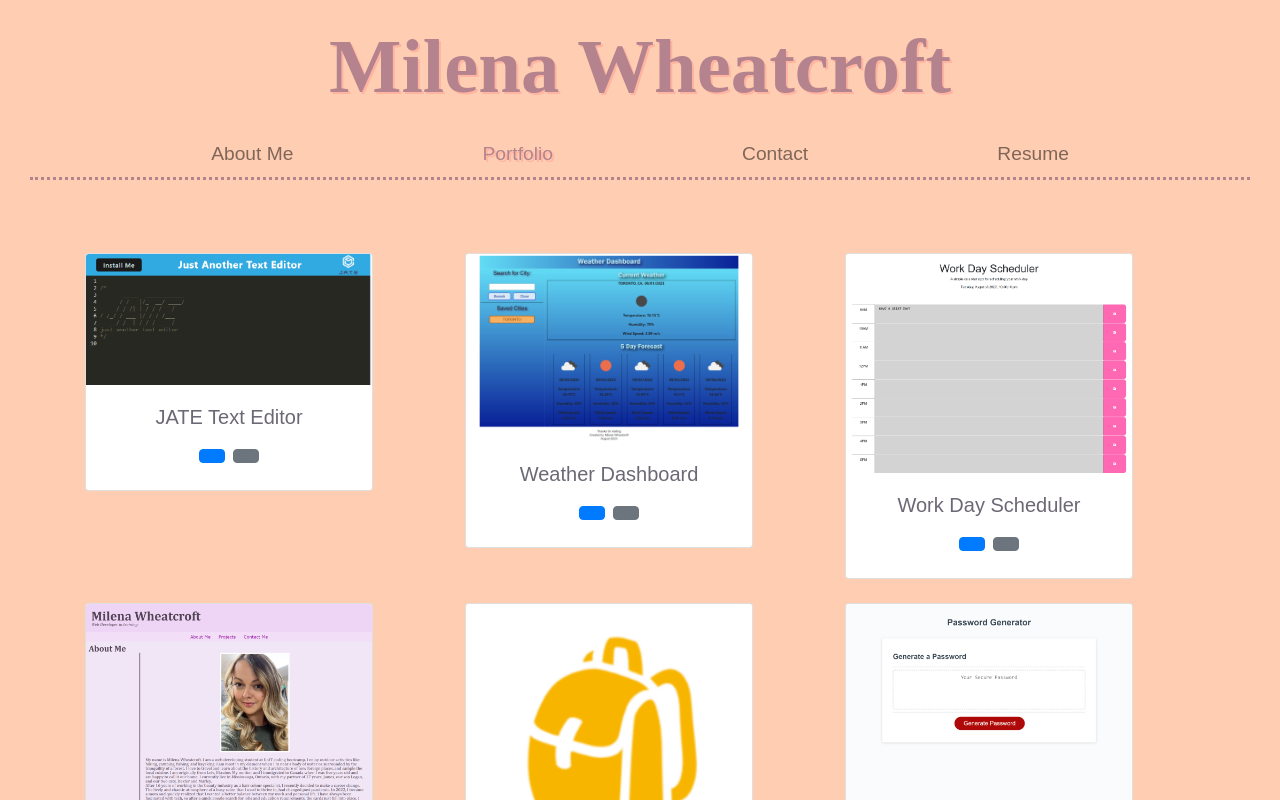
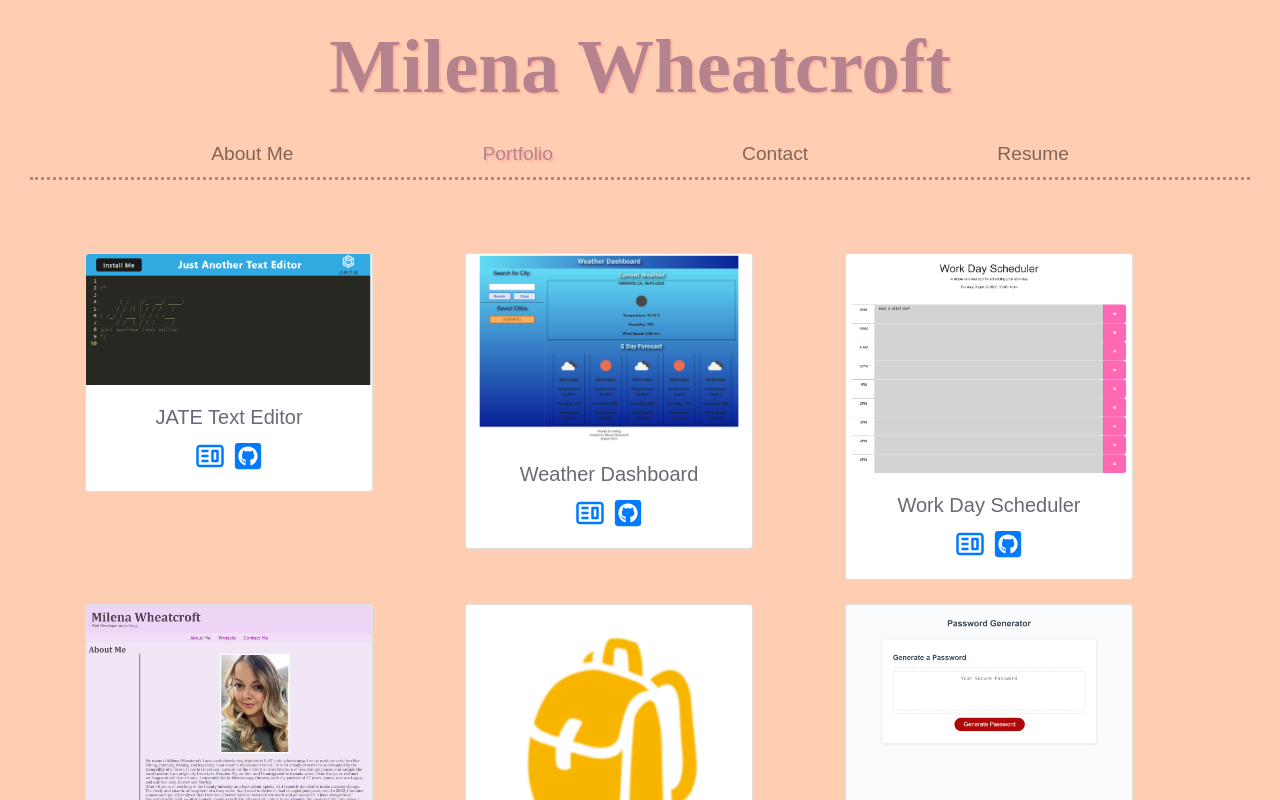
Before and after one commit to milena-allaway/react_portfolio, a React (Vite) app: page /portfolio in a window 1280 px wide. Shown: the top 800 px of the page. Built offline with nearby package versions, Linux system fonts and the light colour scheme; a web font is replaced by a local one.

Commit message:
added icons for links on project page with tooltips

```diff
--- a/src/components/Projects.jsx
+++ b/src/components/Projects.jsx
@@ -18,8 +18,8 @@ const ProjectCard = ({ title, imageSrc, siteLink, githubLink }) => {
             </Tooltip>
           }
         >
-          <a href={siteLink} target="_blank" rel="noopener noreferrer" className="btn btn-primary mx-1">
-            <i className="bi bi-globe"></i>
+          <a href={siteLink} target="_blank" rel="noopener noreferrer">
+            <CgWebsite size={30} className="mx-1" />
           </a>
         </OverlayTrigger>
         <OverlayTrigger
@@ -30,9 +30,10 @@ const ProjectCard = ({ title, imageSrc, siteLink, githubLink }) => {
             </Tooltip>
           }
         >
-          <a href={githubLink} target="_blank" rel="noopener noreferrer" className="btn btn-secondary mx-1">
-            <i className="bi bi-github"></i>
+          <a href={githubLink} target="_blank" rel="noopener noreferrer">
+            <FaGithubSquare size={30} className="mx-1" />
           </a>
+
         </OverlayTrigger>
       </Card.Body>
     </Card>
```
